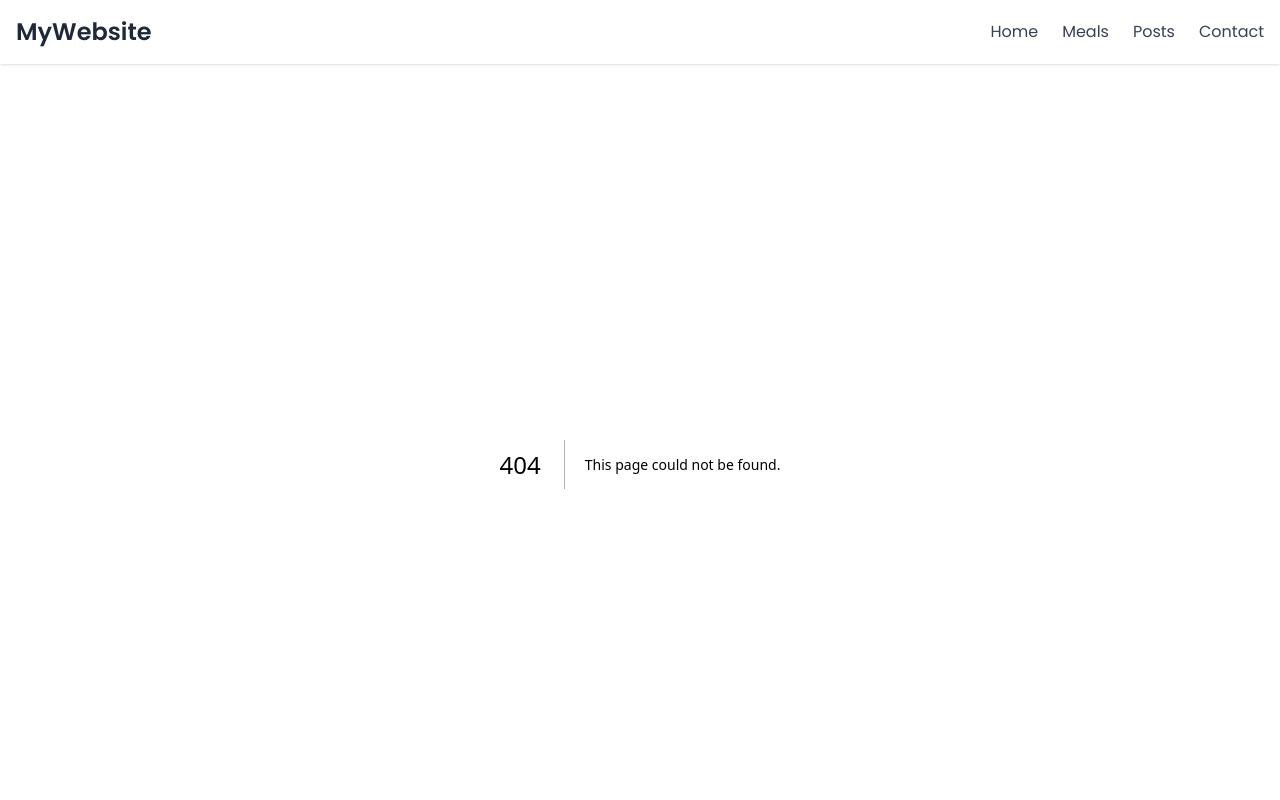
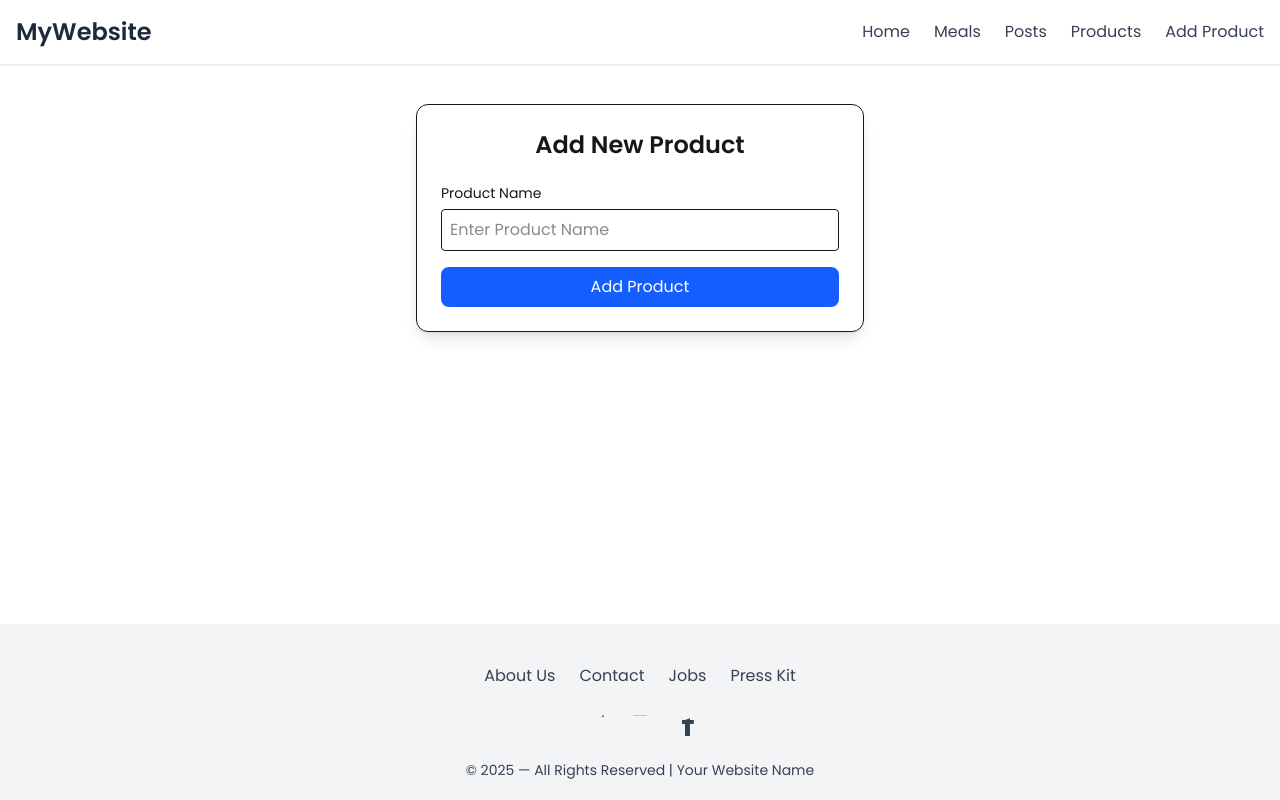
Before and after one commit to mdriyajulislamakash11/-mdriyajulislamakash11-NodeJs-Server-side-rendering-Or-Client-side-rendering-Data-Fetch, a Next.js app: page /products/add in a window 1280 px wide. Before the commit this address had no page. Shown: the top 800 px of the page. Built offline with nearby package versions, Linux system fonts and the light colour scheme.

Commit message:
form product add ar force-fully-cache kora

```diff
--- a/src/app/api/items/route.js
+++ b/src/app/api/items/route.js
@@ -1,3 +1,4 @@
+import { revalidatePath } from "next/cache"
 import dbConnect from "../../../library/bdConnect"
 
 
@@ -13,6 +14,6 @@ export async function GET() {
 export async function POST (req) {
     const postData = await req.json()
     const result = await dbConnect("practice_data").insertOne(postData)
-
+    revalidatePath("/products")
     return Response.json(result)
 }
--- a/src/app/components/Navbar.jsx
+++ b/src/app/components/Navbar.jsx
@@ -28,7 +28,10 @@ const Navbar = () => {
                <Link href="/posts">Posts</Link>
             </li>
             <li>
-              <Link href="/contact">Contact</Link>
+              <Link href="/products">Products</Link>
+            </li>
+            <li>
+              <Link href="/products/add">Add Product </Link>
             </li>
           </ul>
 
--- /dev/null
+++ b/src/app/products/add/components/ProductAddForm.jsx
@@ -0,0 +1,57 @@
+"use client";
+
+const ProductAddForm = () => {
+
+  const handleFormSubmit = async (e) => {
+    e.preventDefault();
+
+    const form = e.target;
+    const productName = form.productName.value;
+    const payload = { productName };
+
+    console.log(payload);
+
+    const res = await fetch(`http://localhost:3000/api/items`, {
+        method: "POST",
+        body: JSON.stringify(payload),
+        headers: {
+            "Content-type": "application/json"
+        }
+    })
+    const result = await res.json();
+    console.log(result);
+    form.reset()
+
+  };
+
+  return (
+    <div className="max-w-md mx-auto mt-10 shadow-lg p-6 rounded-xl border">
+      <h2 className="text-2xl font-semibold mb-5 text-center">
+        Add New Product
+      </h2>
+
+      <form onSubmit={handleFormSubmit} className="space-y-4">
+
+        <label className="block">
+          <span className="text-sm font-medium">Product Name</span>
+          <input
+            type="text"
+            placeholder="Enter Product Name"
+            name="productName"
+            className="border p-2 w-full mt-1 rounded focus:ring-2 focus:ring-blue-500 outline-none"
+            required
+          />
+        </label>
+
+        <button
+          type="submit"
+          className="w-full bg-blue-600 hover:bg-blue-700 text-white py-2 rounded-lg font-medium transition"
+        >
+          Add Product
+        </button>
+      </form>
+    </div>
+  );
+};
+
+export default ProductAddForm;
--- /dev/null
+++ b/src/app/products/add/page.jsx
@@ -0,0 +1,12 @@
+import React from 'react';
+import ProductAddForm from './components/ProductAddForm';
+
+const ProductAddPage = () => {
+    return (
+        <div>
+            <ProductAddForm />
+        </div>
+    );
+};
+
+export default ProductAddPage;
--- /dev/null
+++ b/src/app/products/page.jsx
@@ -0,0 +1,21 @@
+import React from "react";
+
+const ProductsPage = async () => {
+  const res = await fetch(`http://localhost:3000/api/items`, {
+    cache: "force-cache"
+  });
+  const data = await res.json();
+
+  return (
+    <div>
+      <h1 className="text-center text-3xl font-bold mt-6">Product Name</h1>
+      <div className="place-items-center mt-4">
+        {data?.map((singleData) => {
+          return <li key={singleData?._id}>{singleData?.productName}</li>;
+        })}
+      </div>
+    </div>
+  );
+};
+
+export default ProductsPage;
```
